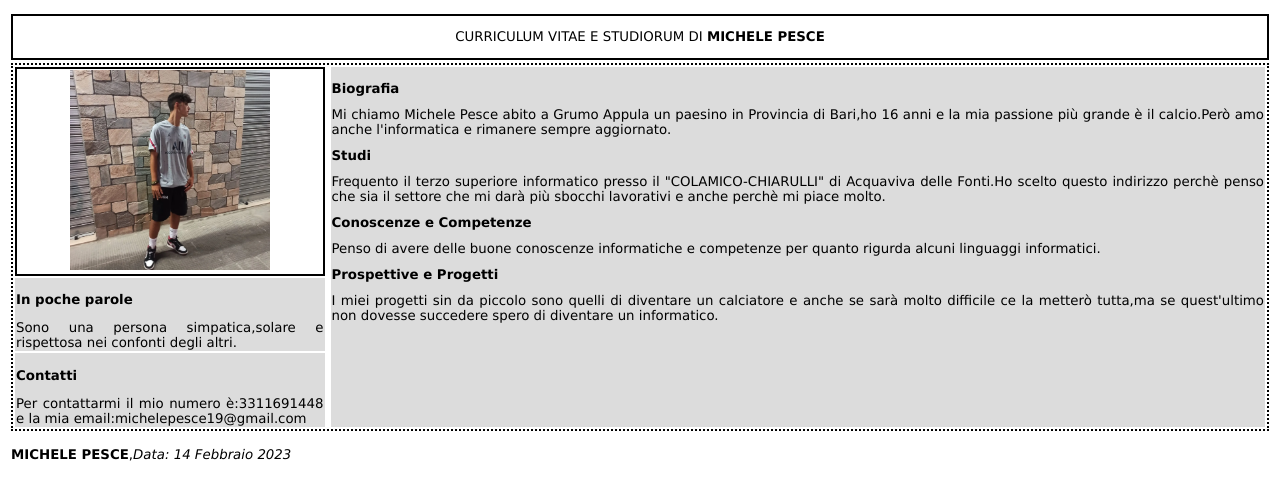
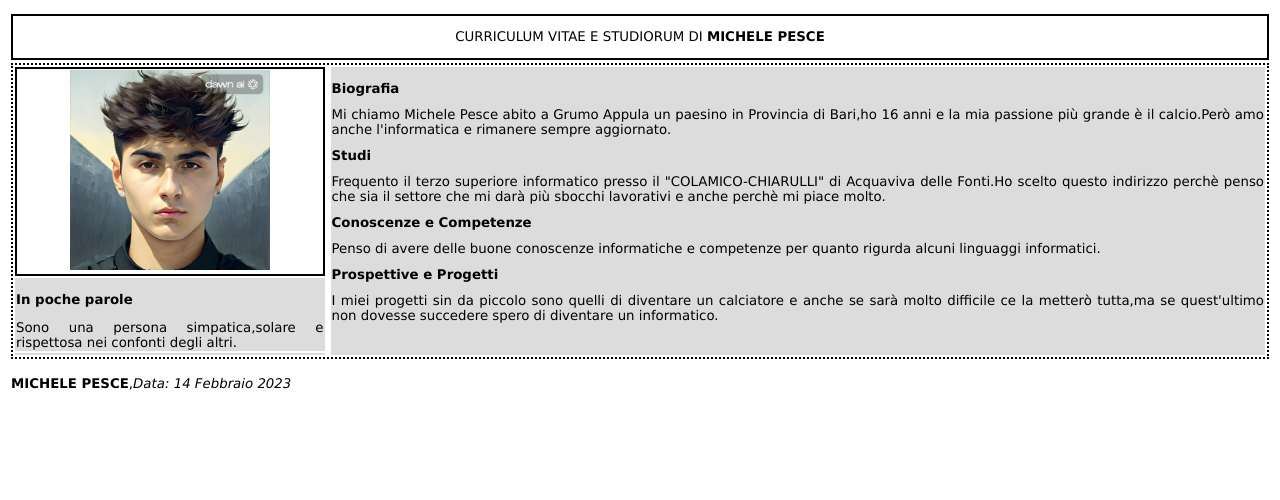
Before and after one commit to MichelePesce/tipsit, a plain HTML site: page index.html in a window 1280 px wide. Drawn offline with Linux system fonts and the light colour scheme.

Commit message:
Add files via upload
jrej

```diff
--- a/index.html
+++ b/index.html
@@ -27,7 +27,7 @@
 <td style="border: 2px dotted;">
 <table width="100%" border="0">
 <tr>
-<td class="special" style="text-align: center ; border: 2px solid;"><img src="foto_tessera.jpg" width="200px"></td>
+<td class="special" style="text-align: center ; border: 2px solid;"><img src="foto_tessera2.jpeg" width="200px"></td>
 <td class="special" style="text-align: center;"></td>
 <td class="special" rowspan="3" width="75%" style="background-color: rgb(220, 220, 220);">
 <p align="justify">
@@ -48,7 +48,6 @@ tutta,ma se quest'ultimo non dovesse succedere spero di diventare un informatico
 </tr>
 <tr>
 <td class="special" style="background-color: rgb(220, 220, 220);">
-<h3>Contatti</h3> Per contattarmi il mio numero è:3311691448 e la mia email:michelepesce19@gmail.com
 </td>
 <td class="special" style="text-align: center;"></td>
 </tr>
```
Also changed, not shown: foto_tessera2.jpeg (added).
